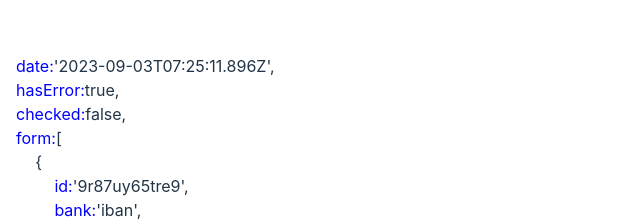
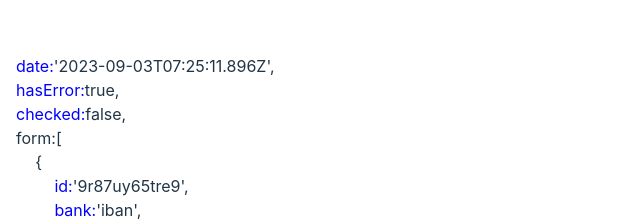
Before and after one commit to Dave86dev/jsonsurferTS, a React (Vite) app: page / in a window 1280 px wide. Shown: the part 202-423 px from the top of the page, without its empty margins (0-640 px from the left). Built offline with nearby package versions, Linux system fonts and the light colour scheme.

Commit message:
feat: basic value passed by console.log, end of feature

```diff
--- a/src/common/ObjectsRender/ObjectsRender.tsx
+++ b/src/common/ObjectsRender/ObjectsRender.tsx
@@ -9,6 +9,11 @@ export const ObjectsRender: React.FC<ObjectComponentProps> = ({
   data,
   depth,
 }) => {
+
+  const clickHandler = (data: string) => {
+    console.log(data)
+  }
+
   return (
     <span>
       {depth === 0 ? "" : "{"}
@@ -16,7 +21,8 @@ export const ObjectsRender: React.FC<ObjectComponentProps> = ({
       {Object.entries(data).map(([key, value], index) => (
         <span key={key} style={{ paddingLeft: `${depth * 1.2}em` }}>
           <span
-            className={Array.isArray(data) ? "" : "elementClick"}
+            className={Array.isArray(value) ? "" : "elementClick"}
+            onClick={() => (typeof value !== "object" || value === null) && clickHandler(String(value))}
           >
             {key}:
           </span>
```
